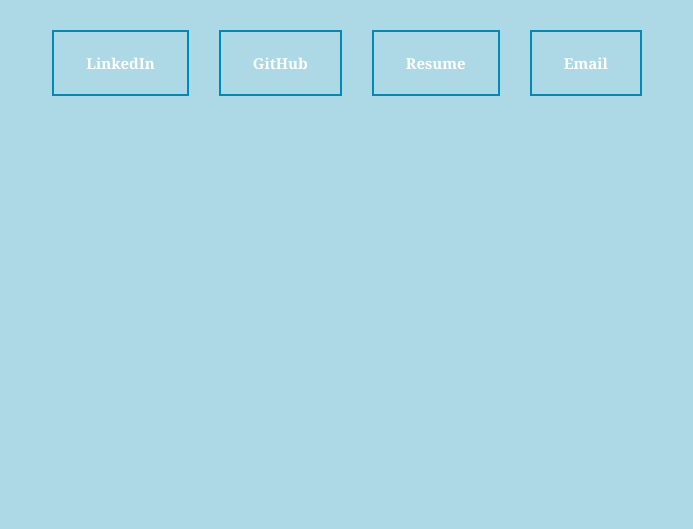
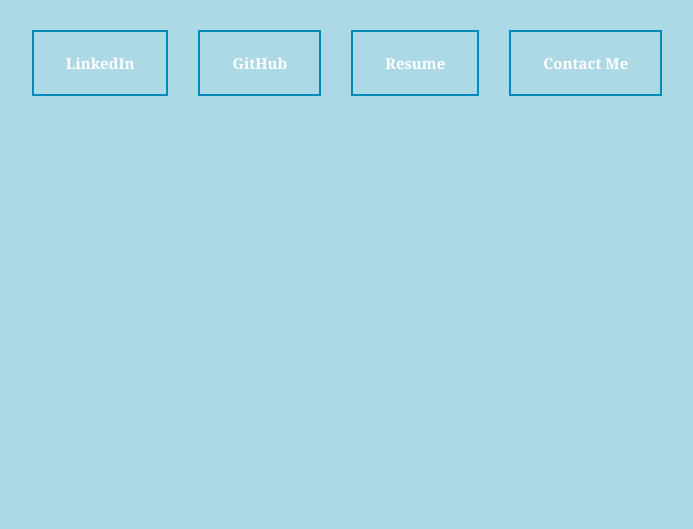
Before and after one commit to gliuxiao/gina-liu.github.io, a plain HTML site: page index.html in a window 1280 px wide. Shown: the part 271-800 px from the top of the page, without its empty margins (293-986 px from the left). Drawn offline with Linux system fonts and the light colour scheme.

Commit message:
Update index.html

```diff
--- a/index.html
+++ b/index.html
@@ -15,6 +15,6 @@
 <center><a button href="https://www.linkedin.com/in/ginaxliu" class="button lin">LinkedIn</button></a>
 <a button href="https://github.com/gliuxiao" class="button ghub">GitHub</button></a>
 <a button href="main-next.html" class="button resume">Resume</button></a>
-<a button href="main-next.html" class="button email">Email</button></a><center>
+<a button href="mailto:ginaliu@umd.edu" class="button email">Contact Me</button></a><center>
 </body>
 </html>
```
